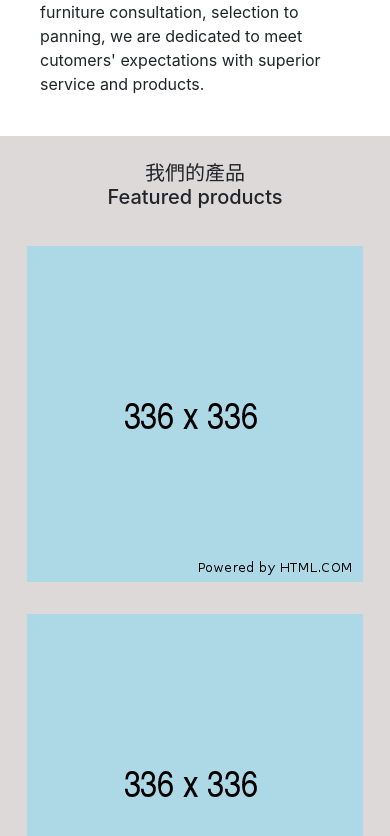
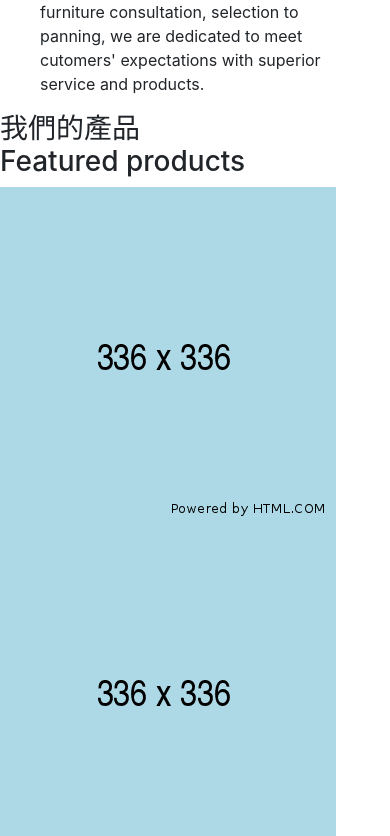
Before and after one commit to hyang77/huhyi-website, a React (Create React App) app: page / in a window 390 px wide. Shown: the part 948-1784 px from the top of the page. Built offline with nearby package versions, Linux system fonts and the light colour scheme.

Commit message:
add image hover effect with text

```diff
--- a/src/App.css
+++ b/src/App.css
@@ -120,30 +120,97 @@ label {
 }
 
 /*featured-product section*/
-.product-section-container {
+.featured-product-section-container {
   text-align: center;
   background-color: var(--clr-accent);
   margin-top: 10em;
 }
 
-.product-section-title {
+.featured-product-section-title {
   display: inline-block;
   margin: 0;
   padding-top: 1.25em;
   padding-bottom: 1.25em;
 }
 
-.product-container {
+.featured-product-container {
   display: flex;
   justify-content: center;
   padding-top: 1.25em;
   padding-bottom: 3em;
 }
 
-.product-items {
-  padding-right: 2.5em;
-  padding-left: 2.5em;
+.featured-product-sample {
+  width: 400px;
+  height: auto;
 }
+
+/*image zoom hover effect*/
+.content {
+  position: relative;
+  width: 90%;
+  max-width: 300px;
+  height: 300px;
+  overflow: hidden;
+  background-color: var(--clr-light);
+  margin-right: 2em;
+  margin-left: 2em;
+}
+
+.content .content-overlay {
+  background: rgba(0, 0, 0, 0.7);
+  position: absolute;
+  height: 100%;
+  width: 100%;
+  left: 0;
+  top: 0;
+  bottom: 0;
+  right: 0;
+  opacity: 0;
+  -webkit-transition: all 0.5s ease-in-out 0s;
+  -moz-transition: all 0.5s ease-in-out 0s;
+  transition: all 0.5s ease-in-out 0s;
+}
+
+.content:hover .content-overlay {
+  opacity: 1;
+}
+
+.content-details {
+  position: absolute;
+  text-align: center;
+  padding-left: 1em;
+  padding-right: 1em;
+  width: 100%;
+  top: 50%;
+  left: 50%;
+  opacity: 0;
+  -webkit-transform: translate(-50%, -50%);
+  -moz-transform: translate(-50%, -50%);
+  transform: translate(-50%, -50%);
+  -webkit-transition: all 0.4s ease-in-out 0s;
+  -moz-transition: all 0.4s ease-in-out 0s;
+  transition: all 0.4s ease-in-out 0s;
+}
+
+.content:hover .content-details {
+  top: 50%;
+  left: 50%;
+  opacity: 1;
+}
+
+.content-details h3 {
+  color: var(--clr-light);
+  font-weight: 500;
+  letter-spacing: 0.15em;
+  margin-bottom: 0.5em;
+  text-transform: uppercase;
+}
+
+.fadeIn-bottom {
+  top: 80%;
+}
+
 /*space*/
 .space-section-container {
   background-color: var(--clr-light);
@@ -320,18 +387,17 @@ div.items > img {
   }
 
   /*product section*/
-  .product-container {
+  .featured-product-container {
     display: inline-flex;
     flex-direction: column;
     display: block;
   }
 
-  .product-items {
-    padding-top: 1em;
-    padding-bottom: 1em;
+  .featured-product-items {
+    margin: 2em auto;
   }
 
-  .product-sample {
+  .featured-product-sample {
     min-width: 300px;
   }
 
@@ -339,15 +405,15 @@ div.items > img {
     padding: 3em 6em 0em 6em;
   }
 
-  .product-section-container {
+  .featured-product-section-container {
     margin-top: 5em;
   }
 
-  .product-section-title {
+  .featured-product-section-title {
     padding-bottom: 0;
   }
 
-  .product-items {
+  .featured-product-items {
     padding-left: 0;
     padding-right: 0;
   }
@@ -379,15 +445,15 @@ div.items > img {
     padding: 2em 2.5em 0em 2.5em;
   }
 
-  .product-section-container {
+  .featured-product-section-container {
     margin-top: 2.5em;
   }
 
-  .product-section-title {
+  .featured-product-section-title {
     font-size: 20px;
   }
 
-  .product-container {
+  .featured-product-container {
     padding-bottom: 20px;
   }
 
@@ -418,7 +484,7 @@ div.items > img {
     padding: 0;
   }
 
-  .product-sample {
+  .featured-product-sample {
     width: 250px;
     height: auto;
   }
```
